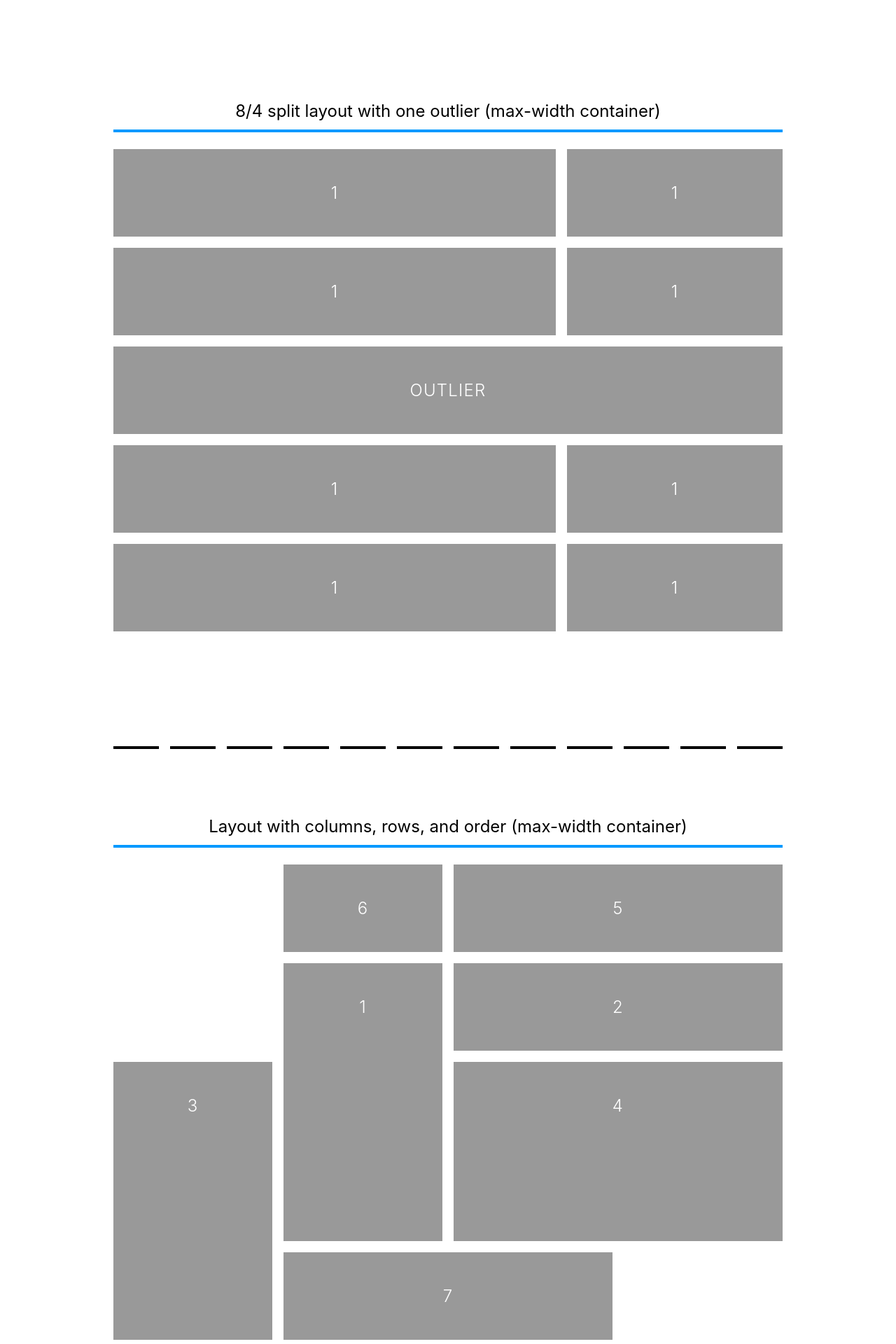
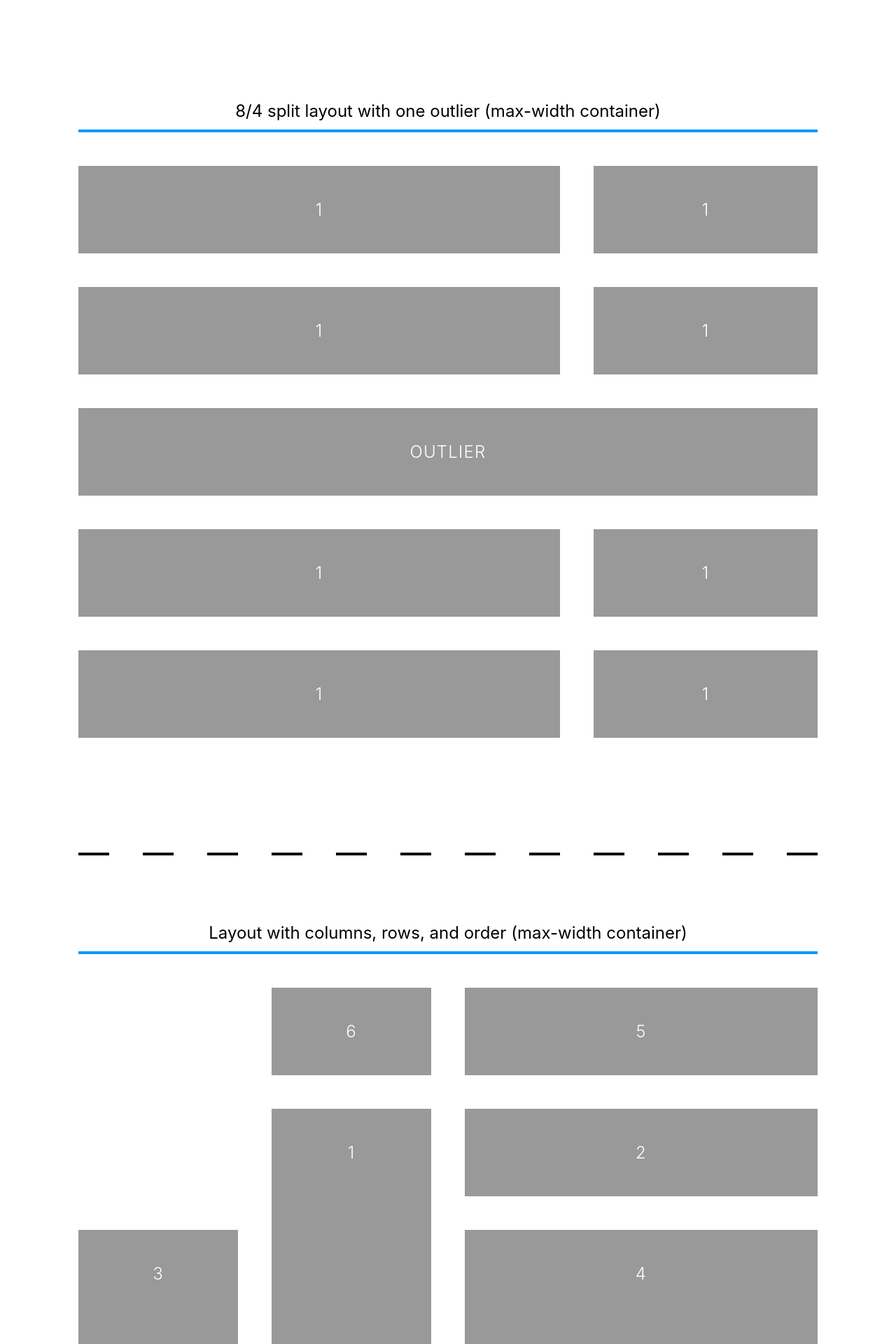
Before and after one commit to a-dg/crosswind, a PHP site: page / in a window 1280 px wide. Shown: the top 1920 px of the page at 70% size. Run offline with PHP 8.4, Linux system fonts and the light colour scheme; style sheets or scripts are compiled from the project's sources.

Commit message:
Fix stepped max-width calculation

```diff
--- a/scss/crosswind.scss
+++ b/scss/crosswind.scss
@@ -4,12 +4,12 @@
 @use 'sass:map';
 @use 'sass:meta';
 
-$gutter_type: fixed;
+// $gutter_type: fixed;
 // $gutter_type: stepped;
-// $gutter_type: flexible;
+$gutter_type: flexible;
 
-$max_width_type: stepped;
-// $max_width_type: flexible;
+// $max_width_type: stepped;
+$max_width_type: flexible;
 
 @import 'breakbeat';
 @import 'functions';
@@ -64,12 +64,12 @@ span.i-label {
 }
 
 .c-max-width {
-	@if $max_width_type != stepped {
-		max-width: $content_max_width;
-	} @else {
+	max-width: $content_max_width;
+
+	&.stepped-max-width {
 		@each $breakpoint, $width in $breakpoints {
 			@include b($breakpoint) {
-				max-width: ($width - 100px);
+				max-width: $width;
 			}
 		}
 	}
```
